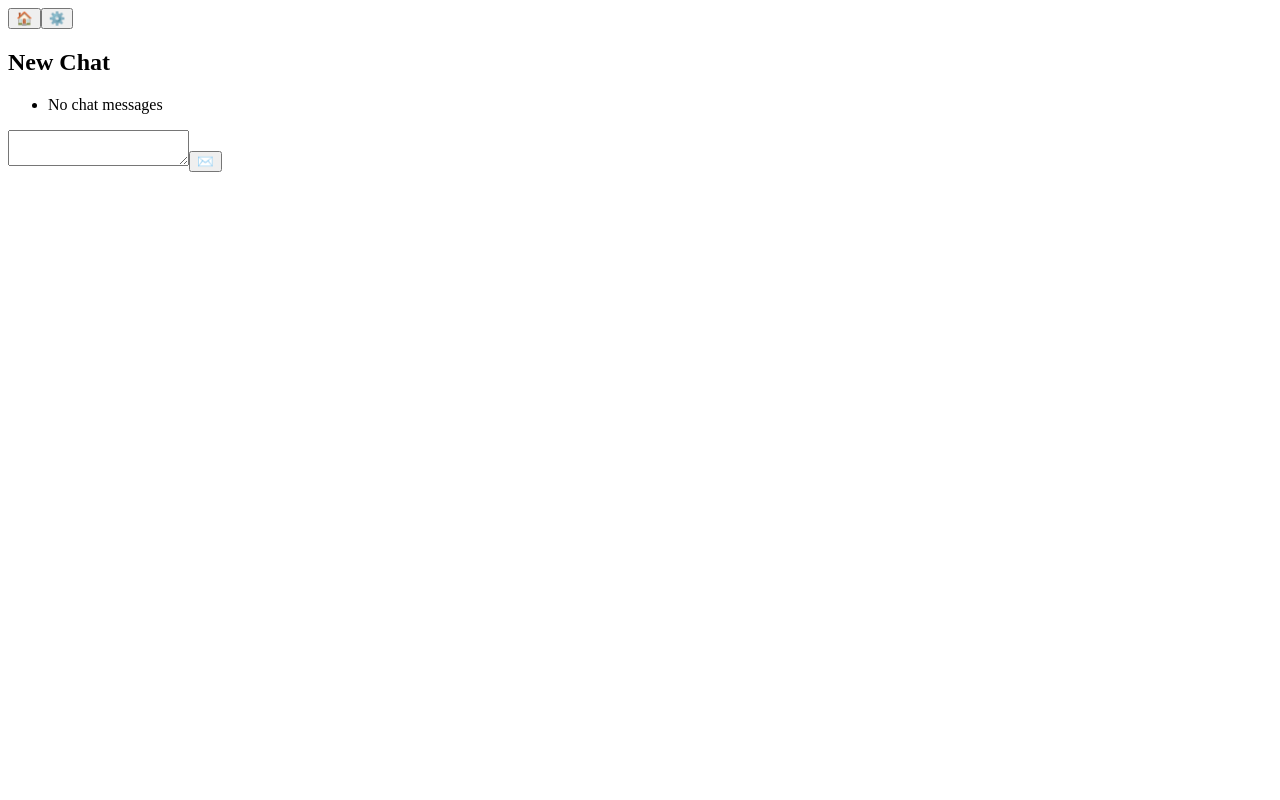
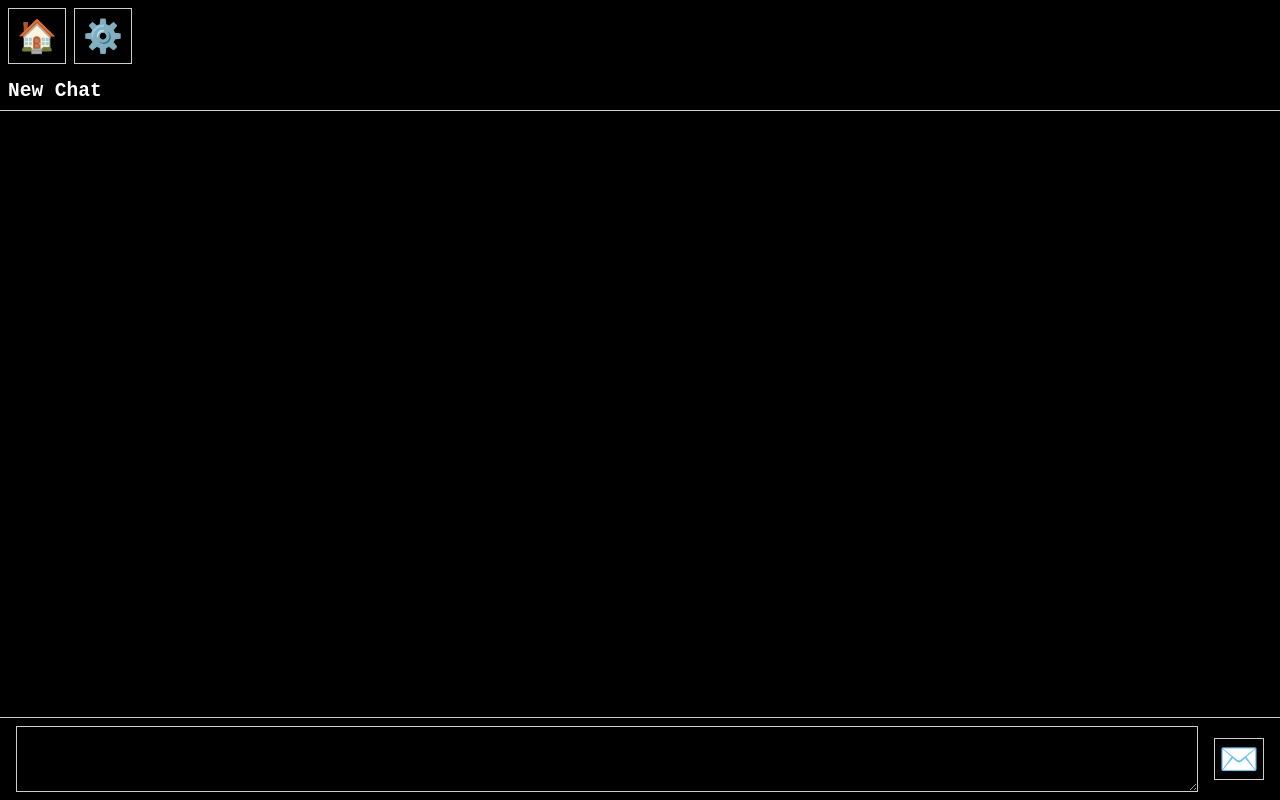
Before and after one commit to Yukiiro-Nite/llama-local-chat, a React (Vite) app: page / in a window 1280 px wide. Both pictures are taken after a click on the button "New chat". Built offline with nearby package versions, Linux system fonts and the light colour scheme.

Commit message:
Added css styles to the page

```diff
--- /dev/null
+++ b/src/components/ChatInput/ChatInput.css
@@ -0,0 +1,30 @@
+.ChatInput {
+  width: calc(100% - 2rem);
+  position: fixed;
+  bottom: 0;
+  border-top: 1px solid var(--accent);
+  padding: 0.5rem 1rem;
+  background-color: var(--bg);
+}
+
+.ChatInput form {
+  display: flex;
+  align-items: center;
+  gap: 1rem;
+}
+
+.ChatInput form textarea {
+  flex: auto;
+  color: var(--fg);
+  background-color: var(--bg);
+  border: 1px solid var(--accent);
+}
+
+.ChatInput form button {
+  border: 1px solid var(--accent);
+  background-color: var(--bg);
+  padding: 0.25rem;
+  font-size: 2rem;
+  line-height: 1;
+  margin: 0;
+}
--- a/src/components/ChatInput/ChatInput.tsx
+++ b/src/components/ChatInput/ChatInput.tsx
@@ -1,5 +1,6 @@
 import { FormEvent, useCallback, useState } from "react"
 import { Chat, ChatMessage, ChatRoles, useChatStore } from "../../stores/ChatStore"
+import "./ChatInput.css"
 
 interface ChatInputFormElements extends HTMLFormControlsCollection {
   message: HTMLTextAreaElement
@@ -85,11 +86,12 @@ export const ChatInput = ({ chat }: ChatInputProps) => {
   }, [appendChatHistory, chat.chatSettings, chat.id])
 
   return (
-    <div>
+    <div className="ChatInput">
       <form onSubmit={handleSubmit}>
         <textarea
           name="message"
           disabled={requestStatus.loading}
+          rows={4}
         ></textarea>
         <button>✉️</button>
       </form>
--- a/src/index.css
+++ b/src/index.css
@@ -0,0 +1,12 @@
+:root {
+  --bg: #000000;
+  --fg: #ffffff;
+  --accent: #cccccc;
+}
+
+body {
+  background-color: var(--bg);
+  color: var(--fg);
+  font-family: monospace;
+  margin: 0;
+}
--- /dev/null
+++ b/src/views/ChatSettings/ChatSettings.css
@@ -0,0 +1,52 @@
+.ChatSettings header {
+  position: fixed;
+  border-bottom: 1px solid var(--accent);
+  width: 100%;
+  padding: 0.5rem;
+  background-color: var(--bg);
+}
+
+.ChatSettings header button {
+  border: 1px solid var(--accent);
+  background-color: var(--bg);
+  padding: 0.5rem;
+  font-size: 2rem;
+  margin: 0;
+}
+
+.ChatSettings header h1 {
+  margin: 1rem 0 0 0;
+}
+
+.ChatSettings form {
+  padding-top: 132px;
+  margin-top: 0;
+  margin-left: 1rem;
+  max-width: 35rem;
+}
+
+.ChatSettings form label {
+  display: block;
+  margin-bottom: 1rem;
+}
+
+.ChatSettings form label span {
+  display: block;
+  font-weight: bold;
+}
+
+.ChatSettings form label input,
+.ChatSettings form label textarea {
+  color: var(--fg);
+  background-color: var(--bg);
+  border: 1px solid var(--accent);
+}
+
+.ChatSettings form button {
+  border: 1px solid var(--accent);
+  background-color: var(--bg);
+  padding: 0.5rem 1.5rem;
+  font-size: 1.5rem;
+  color: var(--fg);
+  margin-top: 2rem;
+}
--- a/src/views/ChatSettings/ChatSettings.tsx
+++ b/src/views/ChatSettings/ChatSettings.tsx
@@ -2,6 +2,7 @@ import { FormEvent, useCallback, useMemo } from "react"
 import { View } from "../../components/View/View"
 import { AppViews, useAppStore } from "../../stores/AppStore"
 import { useChatStore } from "../../stores/ChatStore"
+import "./ChatSettings.css"
 
 export interface ChatSettingsFormElements extends HTMLFormControlsCollection {
   title: HTMLInputElement
@@ -81,6 +82,7 @@ export const ChatSettings = () => {
           <span>System Message</span>
           <textarea
             name="systemMessage"
+            rows={5}
             defaultValue={settings?.systemMessage}
           ></textarea>
         </label>
--- /dev/null
+++ b/src/views/ChatView/ChatView.css
@@ -0,0 +1,41 @@
+.ChatView header {
+  position: fixed;
+  border-bottom: 1px solid var(--accent);
+  width: 100%;
+  padding: 0.5rem;
+  background-color: var(--bg);
+}
+
+.ChatView header button {
+  border: 1px solid var(--accent);
+  background-color: var(--bg);
+  padding: 0.5rem;
+  font-size: 2rem;
+  margin: 0 0.5rem 0 0;
+}
+
+.ChatView header h1 {
+  margin: 1rem 0 0 0;
+}
+
+.ChatView ul {
+  padding: 90px 1rem;
+  margin-top: 0;
+  max-width: 35rem;
+}
+
+.ChatView ul li {
+  display: flex;
+  flex-direction: column;
+  align-items: flex-start;
+  gap: 0.5rem;
+}
+
+.ChatView ul li h2 {
+  margin: 2rem 0 0 0;
+}
+
+.ChatView ul li time {
+  color: var(--accent);
+  font-size: 0.75rem;
+}
--- a/src/views/ChatView/ChatView.tsx
+++ b/src/views/ChatView/ChatView.tsx
@@ -4,6 +4,7 @@ import { ChatList } from "../../components/ChatList/ChatList"
 import { View } from "../../components/View/View"
 import { AppViews, useAppStore } from "../../stores/AppStore"
 import { useChatStore } from "../../stores/ChatStore"
+import "./ChatView.css"
 
 export const ChatView = () => {
   const setView = useAppStore((state) => state.setView)
--- /dev/null
+++ b/src/views/LoadChat/LoadChat.css
@@ -0,0 +1,59 @@
+.LoadChat header {
+  position: fixed;
+  border-bottom: 1px solid var(--accent);
+  width: 100%;
+  padding: 0.5rem;
+  background-color: var(--bg);
+}
+
+.LoadChat header button {
+  border: 1px solid var(--accent);
+  background-color: var(--bg);
+  padding: 0.5rem;
+  font-size: 2rem;
+  margin: 0;
+}
+
+.LoadChat header h1 {
+  margin: 1rem 0 0 0;
+}
+
+.LoadChat ul {
+  padding-top: 90px;
+  margin-top: 0;
+}
+
+.LoadChat ul li {
+  display: flex;
+  flex-direction: column;
+  align-items: flex-start;
+  gap: 0.5rem;
+}
+
+.LoadChat ul li time {
+  color: var(--accent);
+  font-size: 0.75rem;
+}
+
+.LoadChat ul li h2 {
+  margin: 2rem 0 0 0;
+}
+
+.LoadChat ul li button {
+  border: none;
+  background: transparent;
+  color: var(--fg);
+  font-family: monospace;
+  font-size: 1rem;
+  font-weight: bold;
+  padding: 0 1rem;
+  text-decoration: underline;
+}
+
+.LoadChat ul li button:hover::before,
+.LoadChat ul li button:active::before,
+.LoadChat ul li button:focus::before {
+  position: absolute;
+  content: ">";
+  margin-left: -1rem;
+}
--- a/src/views/LoadChat/LoadChat.tsx
+++ b/src/views/LoadChat/LoadChat.tsx
@@ -2,6 +2,7 @@ import { useCallback } from "react"
 import { View } from "../../components/View/View"
 import { AppViews, useAppStore } from "../../stores/AppStore"
 import { useChatStore } from "../../stores/ChatStore"
+import './LoadChat.css'
 
 export const LoadChat = () => {
   const setView = useAppStore((state) => state.setView)
@@ -34,11 +35,14 @@ export const LoadChat = () => {
       <ul>
         {
           Object.values(chats).map((chat) => {
+            const createdAt = new Date(chat.createdAt).toLocaleString()
+            const updatedAt = new Date(chat.updatedAt).toLocaleString()
+
             return (
               <li key={chat.id}>
                 <h2>{chat.chatSettings.title}</h2>
-                <time>Created at: {chat.createdAt}</time>
-                <time>Updated at: {chat.updatedAt}</time>
+                <time>Created at: {createdAt}</time>
+                <time>Updated at: {updatedAt}</time>
                 <button onClick={() => handleLoadChat(chat.id)}>Load</button>
                 <button onClick={() => handleDeleteChat(chat.id)}>Delete</button>
               </li>
--- /dev/null
+++ b/src/views/StartMenu/StartMenu.css
@@ -0,0 +1,25 @@
+.View.StartMenu.show {
+  display: flex;
+}
+
+.StartMenu {
+  flex-direction: column;
+  align-items: center;
+}
+
+.StartMenu button {
+  border: none;
+  background: transparent;
+  color: var(--fg);
+  font-family: monospace;
+  font-size: 2rem;
+  text-decoration: underline;
+}
+
+.StartMenu button:hover::before,
+.StartMenu button:active::before,
+.StartMenu button:focus::before {
+  position: absolute;
+  content: ">";
+  margin-left: -2rem;
+}
--- a/src/views/StartMenu/StartMenu.tsx
+++ b/src/views/StartMenu/StartMenu.tsx
@@ -2,6 +2,7 @@ import { useCallback } from "react"
 import { View } from "../../components/View/View"
 import { AppViews, useAppStore } from "../../stores/AppStore"
 import { useChatStore } from "../../stores/ChatStore"
+import './StartMenu.css'
 
 export const StartMenu = () => {
   const setView = useAppStore((state) => state.setView)
```
